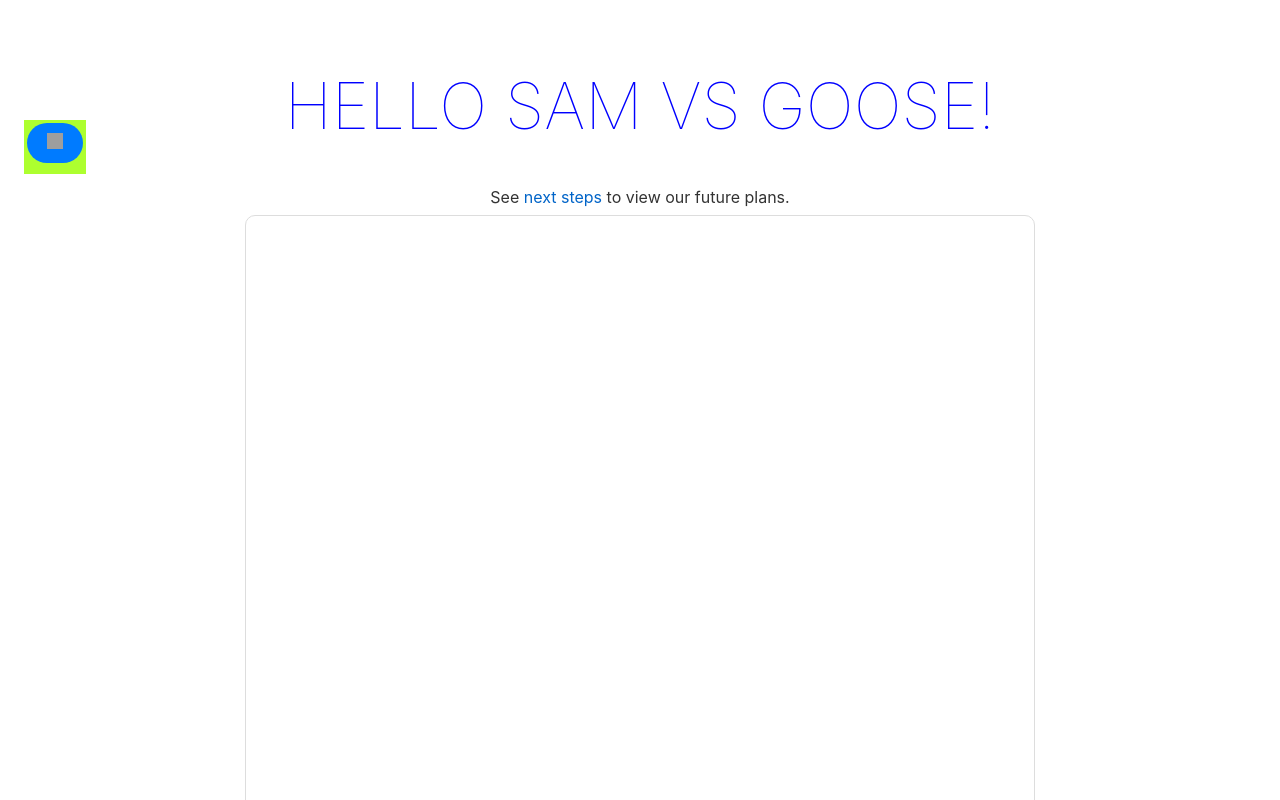
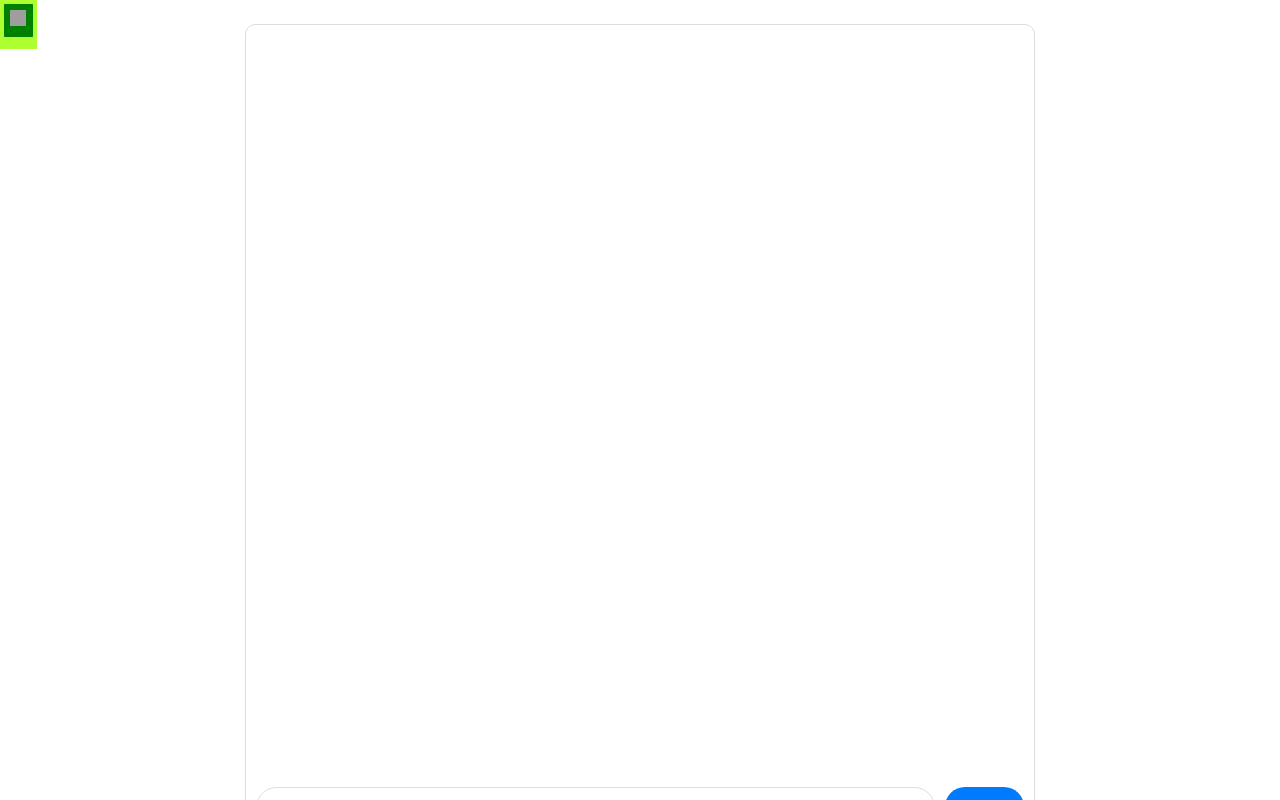
Before and after one commit to NicoleKaldus/HackUMass24, a Svelte app in the folder client/: page / in a window 1280 px wide. Shown: the top 800 px of the page. Built offline with nearby package versions, Linux system fonts and the light colour scheme; grey boxes are pictures that could not be loaded.

Commit message:
Setting up FAQ interactability
Turned FAQ options into buttons, minor UI changes

```diff
--- a/client/src/App.svelte
+++ b/client/src/App.svelte
@@ -37,13 +37,8 @@
 </script>
 
 <main>
-    <h1>Hello {name}!</h1>
-    <p>
-        See <a href="https://www.youtube.com/watch?v=dQw4w9WgXcQ">next steps</a> to view our future plans.
-    </p>
-
     <div class="flex-container">
-        <button on:click={() => (showSidebar = !showSidebar)}>
+        <button class = "menuBtn" on:click={() => (showSidebar = !showSidebar)}>
             {#if showSidebar}
                 <img src="./images/chevronLeft.png" alt="x" class="icon" />
             {:else}
@@ -51,16 +46,14 @@
             {/if}
         </button>
         {#if showSidebar}
-            <div class="qqContent">
-                <p>mfw i am content0</p>
-                <p>mfw i am content1</p>
-                <p>mfw i am content2</p>
-                <p>mfw i am content3</p>
-                <p>mfw i am content4</p>
-                <p>mfw i am content5</p>
-                <p>mfw i am content6</p>
-                <p>mfw i am content7</p>
-                <p>mfw i am content8</p>
+            <div class="faqContent">
+                <button class = "faqBtn">mfw i am content0</button>
+                <button class = "faqBtn">mfw i am content1</button>
+				<button class = "faqBtn">mfw i am content2</button>
+				<button class = "faqBtn">mfw i am content3</button>
+				<button class = "faqBtn">mfw i am content4</button>
+				<button class = "faqBtn">mfw i am content5</button>
+				<button class = "faqBtn">mfw i am content6</button>
             </div>
         {/if}
     </div>
@@ -83,7 +76,7 @@
                 placeholder="Type a message..."
                 on:keydown={handleKeydown}
             />
-            <button on:click={sendMessage}>Send</button>
+            <button class="inputBtn" on:click={sendMessage}>Send</button>
         </div>
     </div>
 </main>
@@ -98,7 +91,8 @@
 
     .flex-container {
         position: absolute;
-        top: 15%;
+        top: 0;
+		left: 0;
         background: greenyellow;
         color: white;
         width: fit-content;
@@ -106,40 +100,45 @@
         padding: 3px;
     }
 
-    .qqContent {
+    .faqContent {
         position: relative;
         left: 0;
-        background: blue;
+        background: rgb(0, 238, 255);
         display: flex;
         flex-direction: column;
         justify-content: space-evenly;
         align-items: center;
         margin: auto;
-        height: 100%;
+		width: 15vw;
+        height: 100vh;
         column-gap: 1px;
     }
 
-    p {
-        margin: 0.5em;
-    }
-
-    button {
-        position: relative;
-        float: right;
-        background-color: green;
-    }
+	.menuBtn {
+		position: relative;
+		float: right;
+		background-color: green;
+	}
 
     .icon {
         width: 1em;
         height: 1em;
     }
 
-    h1 {
-        color: blue;
-        text-transform: uppercase;
-        font-size: 4em;
-        font-weight: 100;
-    }
+	.faqBtn {
+		margin: 0.5em;
+		color: black;
+		border: none;
+		outline: none;
+	}
+
+	.faqBtn:hover{
+		color: gray;
+	}
+
+	.faqBtn:active{
+		color: black;
+	}
 
     @media (min-width: 640px) {
         main {
@@ -217,7 +216,7 @@
         font-size: 14px;
     }
 
-    button {
+    .inputBtn {
         padding: 10px 20px;
         border-radius: 25px;
         border: none;
@@ -226,7 +225,7 @@
         cursor: pointer;
     }
 
-    button:hover {
+    .inputBtn:hover {
         background-color: #0056b3;
     }
 </style>
```
